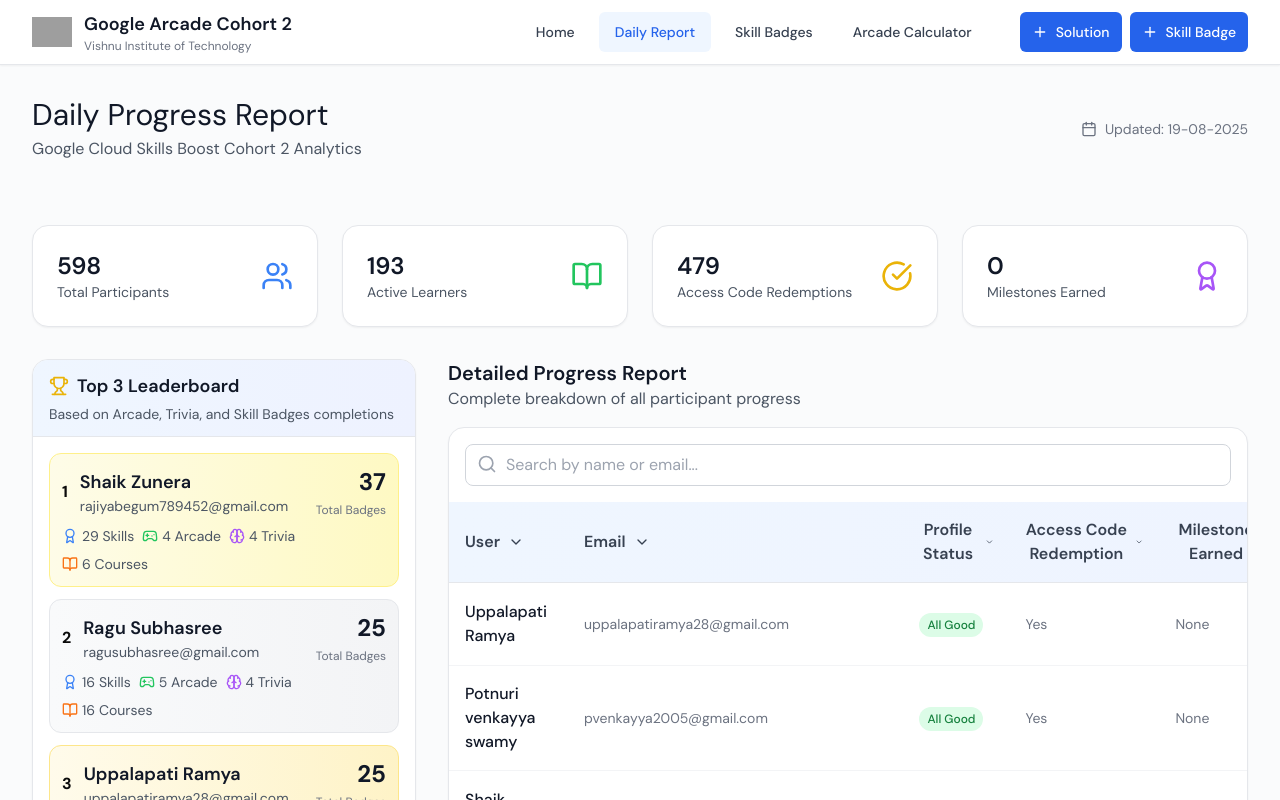
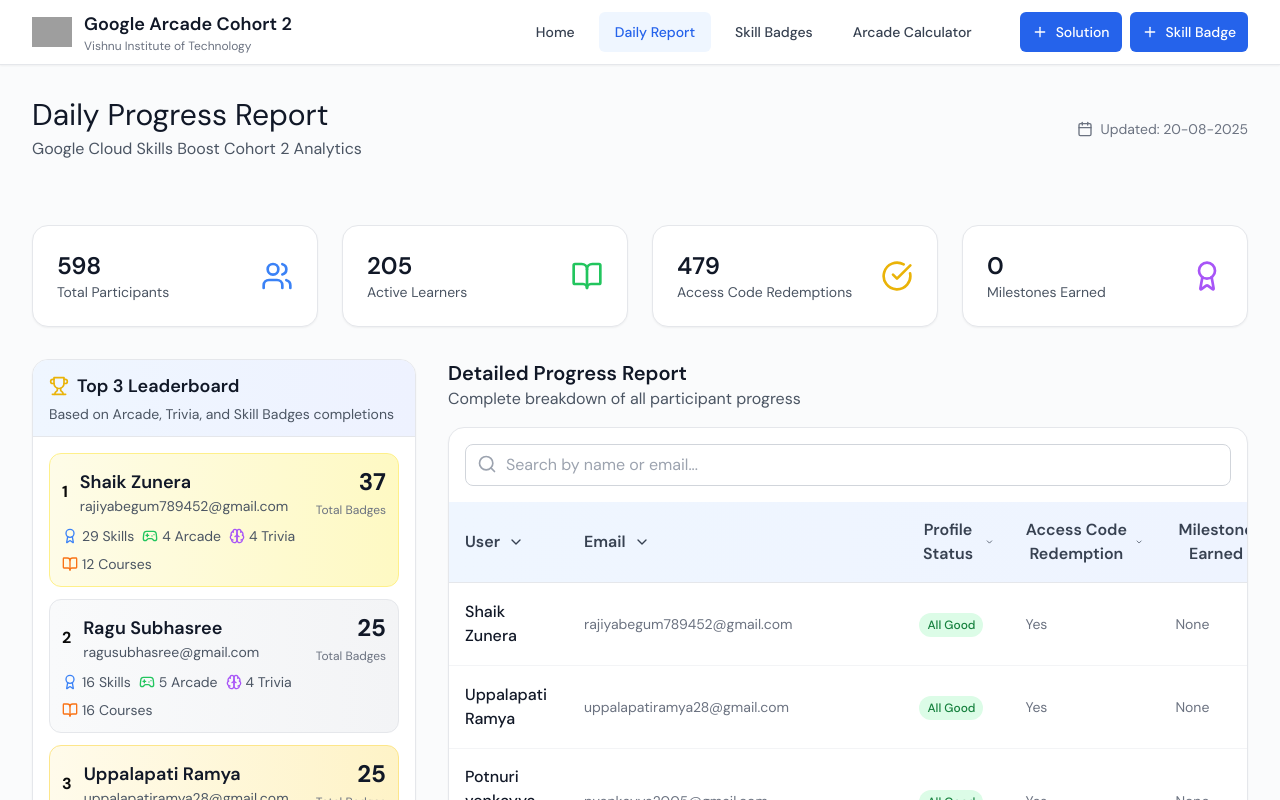
Before and after one commit to GDG-Vishnu/study-jams-dashboard, a Next.js app: page /report in a window 1280 px wide. Shown: the top 800 px of the page. Built offline with nearby package versions, Linux system fonts and the light colour scheme; grey boxes are pictures that could not be loaded.

Commit message:
Latest report updated 20 Aug 2025

```diff
--- a/app/report/page.tsx
+++ b/app/report/page.tsx
@@ -763,7 +763,7 @@ const DailyReportPage = () => {
             </div>
             <div className="flex items-center gap-2 text-sm text-gray-500">
               <Calendar className="h-4 w-4" />
-              <span>Updated: 19-08-2025</span>
+              <span>Updated: 20-08-2025</span>
             </div>
           </div>
         </div>
```
Also changed, not shown: public/report.csv.
